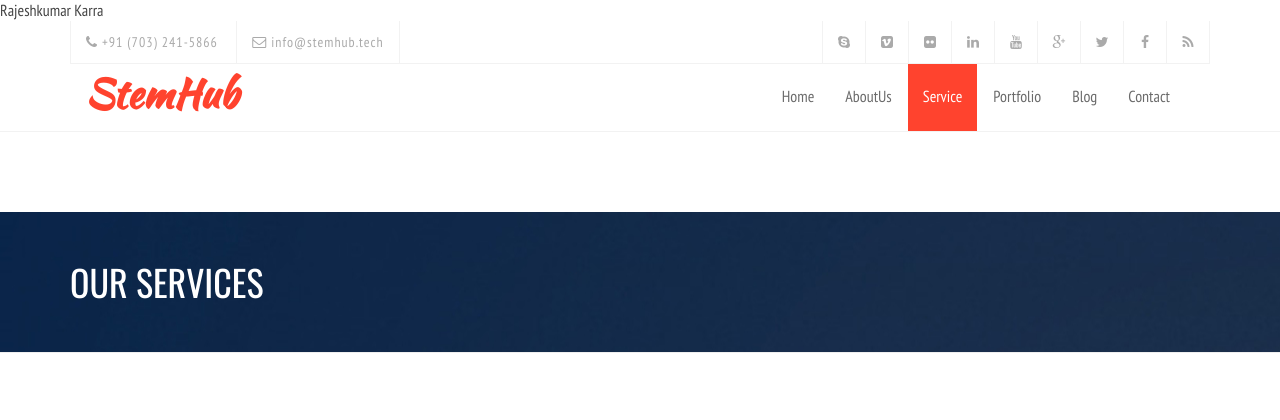
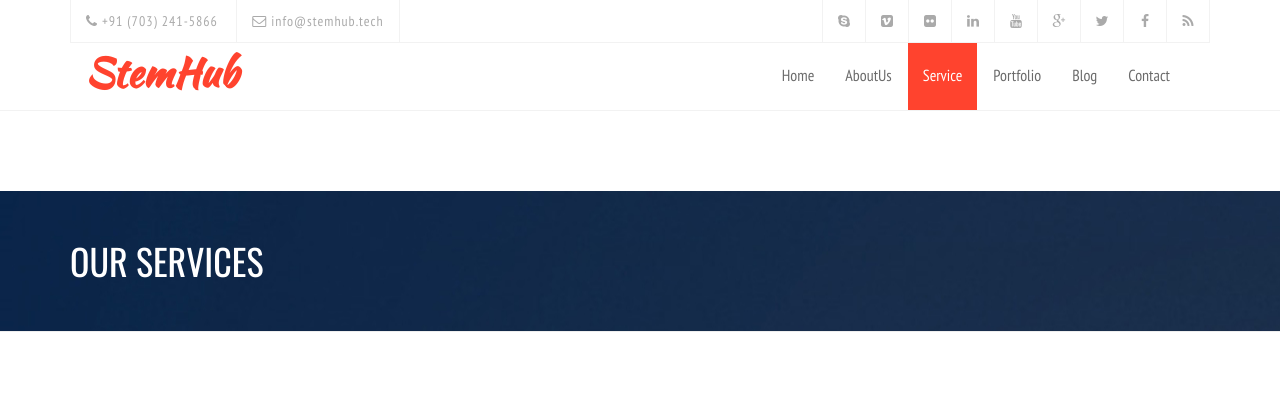
Before and after one commit to rajeshkumarkarra/mysite, a Django app: page /service/ in a window 1280 px wide. Shown: the top 420 px of the page. Run offline with Django 3.2, Linux system fonts and the light colour scheme; some libraries are stand-ins or nearby versions.

Commit message:
Linked in profile change

```diff
--- a/home/templates/home/service.html
+++ b/home/templates/home/service.html
@@ -3,8 +3,6 @@
 <html lang="en">
     <head>
         <meta name="p:domain_verify" content="d40d436b5115d28984d1ac8c3044dfef"/>
-        <script type="text/javascript" src="https://platform.linkedin.com/badges/js/profile.js" async defer></script>
-        <div class="LI-profile-badge"  data-version="v1" data-size="medium" data-locale="en_US" data-type="horizontal" data-theme="light" data-vanity="rajeshkumar-karra-168657b1"><a class="LI-simple-link" href='https://in.linkedin.com/in/rajeshkumar-karra-168657b1?trk=profile-badge'>Rajeshkumar Karra</a></div>
         <meta name="google-site-verification" content="7Ns4muRA-ERJyL09RTp0ChxyJDD6rEtuERLT9ZuQw_k" />
         <!-- Basic -->
         <title>Services | S.T.E.M HUB</title>
```
